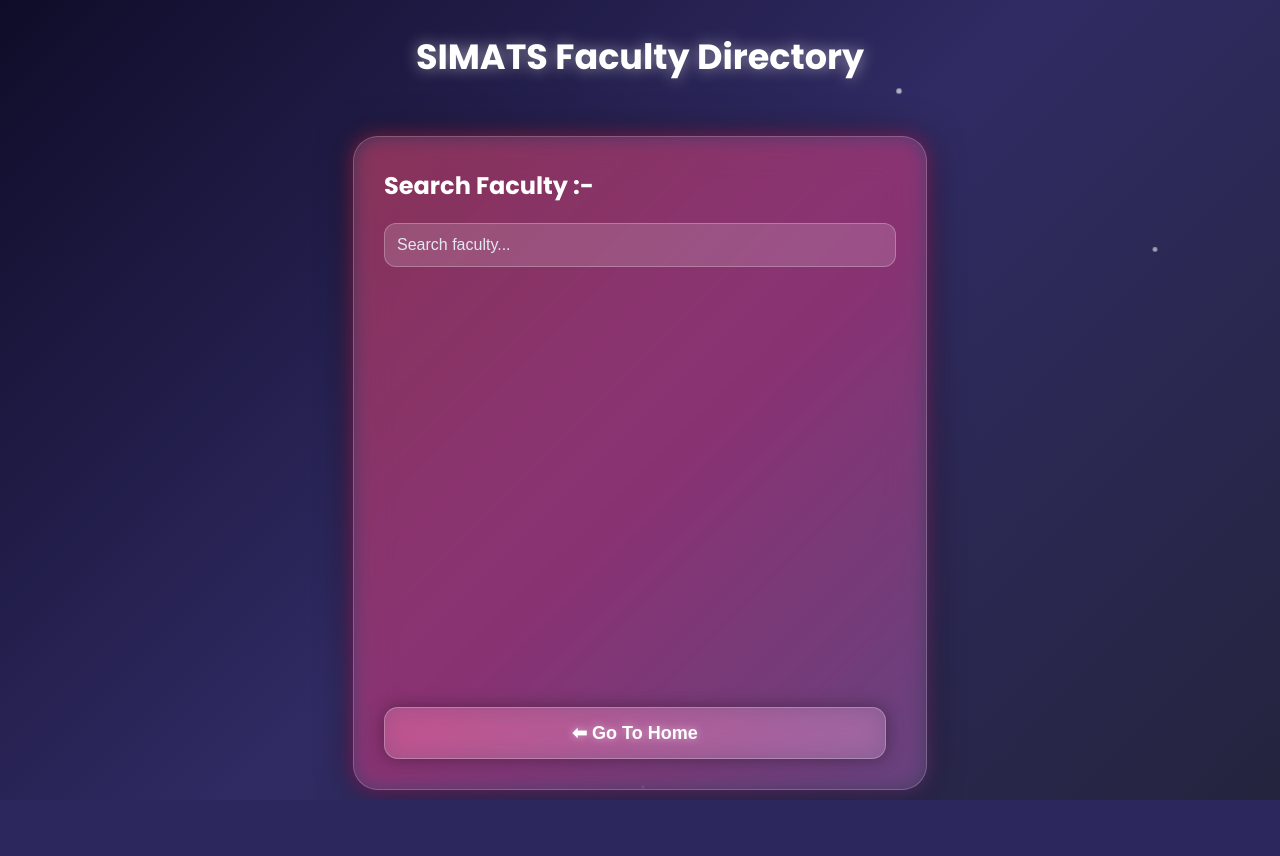
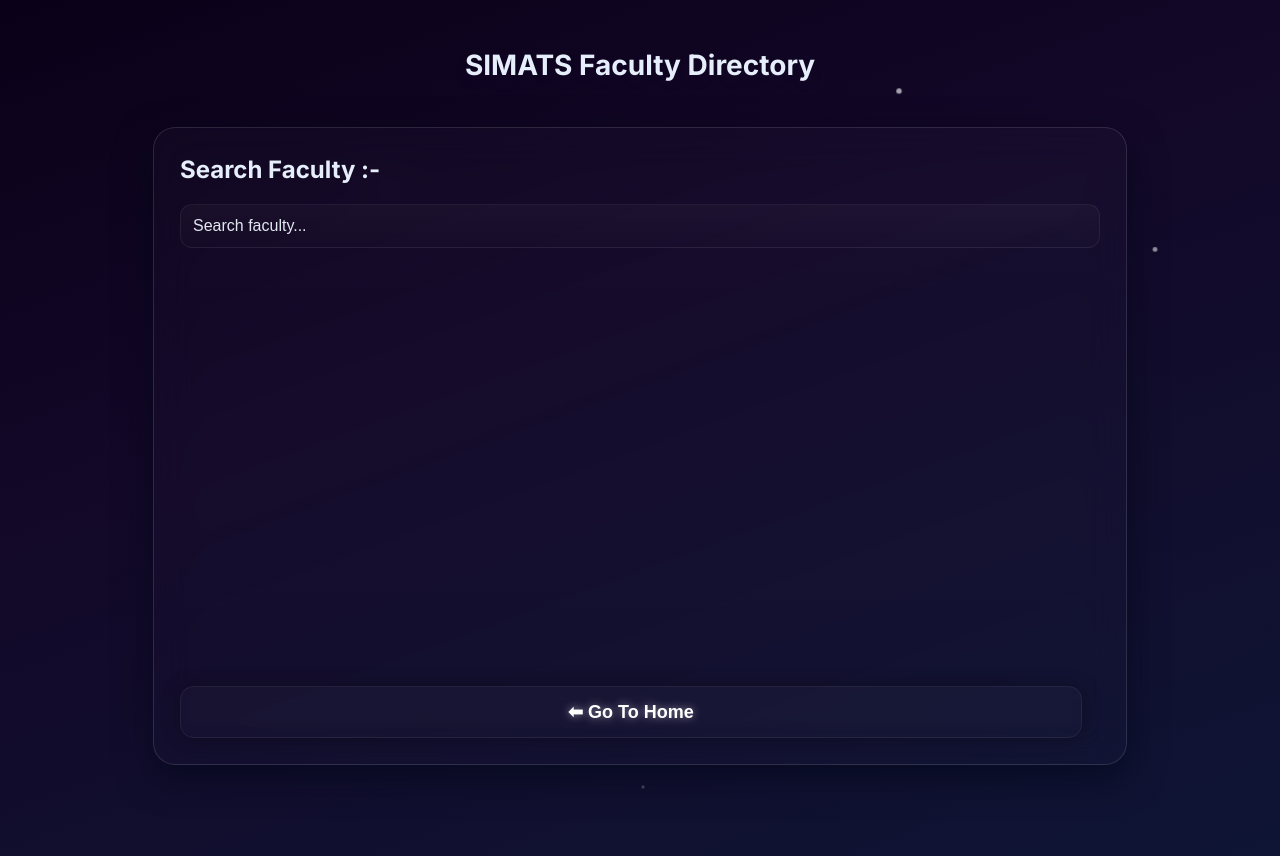
Before and after one commit to nagasai-chowdary-gituser/simats_web_portal, a Flask app: template templates/faculty.html in a window 1280 px wide. Before the commit the page ends 800 px from the top, so only its background shows below. Run offline with Flask 3, Linux system fonts and the light colour scheme; the template is opened without the code that fills it, so the values that code supplies are empty; a user stored in the database is signed in; data comes from the database, SQL or seed files in the repository.

Commit message:
UI: Apply Midnight Blur theme to faculty directory (style-only)

```diff
--- a/templates/faculty.html
+++ b/templates/faculty.html
@@ -31,20 +31,9 @@
 
 
 <style>
-    @import url('https://fonts.googleapis.com/css2?family=Poppins:wght@300;400;600;700;800&display=swap');
-
-    body {
-        margin: 0;
-        padding: 0;
-        background: linear-gradient(135deg,#0f0c29,#302b63,#24243e);
-        font-family: "Poppins", sans-serif;
-        height: 100vh;
-        overflow: hidden;
-        color: white;
-        display: flex;
-        flex-direction: column;
-        align-items: center;
-    }
+    @import url('https://fonts.googleapis.com/css2?family=Poppins:wght@300;400;600;700,800&family=Inter:wght@300;400;600;700&display=swap');
+    :root{ --bg-deep:#0a0118; --bg-mid:#130828; --bg-navy:#0f1535; --glass: rgba(255,255,255,0.08); --glass-border: rgba(255,255,255,0.12); --neon-purple:#a855f7; --neon-cyan:#06b6d4; --text-primary:#e6eefb; --text-muted: rgba(230,238,251,0.8); --radius-lg:22px }
+    body { margin:0; padding:0; background: linear-gradient(160deg,var(--bg-deep),var(--bg-mid) 40%,var(--bg-navy)); font-family: 'Inter','Poppins', sans-serif; min-height:100vh; overflow:auto; color:var(--text-primary); display:flex; flex-direction:column; align-items:center; padding:28px }
     /* 🌟 FLOATING STARS */
     .stars {
         position: fixed;
@@ -68,39 +57,18 @@
         to   { transform: translateY(-10vh) scale(1); opacity: 1; }
     }
 
-    .title {
-        font-size: 35px;
-        margin-top: 30px;
-        z-index: 2;
-        text-shadow: 0 0 15px rgba(255,255,255,0.5);
-    }
+    .title { font-size: 28px; margin-top: 20px; z-index:2; text-shadow: 0 6px 24px rgba(168,85,247,0.06); font-weight:800 }
 
     /* ⭐ MAIN BOX */
-    .faculty-box {
-        width: 39.9999%;
-        max-width: 900px;
-        background: rgba(255,255,255,0.10);
-        border-radius: 25px;
-        padding: 30px;
-        backdrop-filter: blur(20px);
-        border: 1px solid rgba(255,255,255,0.25);
-        box-shadow: 0 0 35px rgba(0,0,0,0.55);
-        position: relative;
-        z-index: 2;
-        margin-top: 30px;
-    }
+    .faculty-box { width: min(920px, calc(100% - 48px)); background: linear-gradient(180deg, rgba(255,255,255,0.02), rgba(255,255,255,0.01)); border-radius: var(--radius-lg); padding: 26px; backdrop-filter: blur(20px); border:1px solid var(--glass-border); box-shadow: 0 12px 36px rgba(2,6,23,0.6); position:relative; margin-top: 26px; z-index:2 }
 
     .faculty-box::before {
         content: "";
         position: absolute;
         inset: -2px;
-        border-radius: 25px;
-        background: linear-gradient(135deg,#ff512f,#dd2476,#1e90ff,#ff9a00);
-        background-size: 400% 400%;
-        animation: glow 7s ease infinite;
-        z-index: -1;
-        opacity: 0.45;
-        filter: blur(10px);
+        border-radius: var(--radius-lg);
+        background: linear-gradient(120deg,var(--neon-purple),var(--neon-violet),var(--neon-cyan));
+        background-size: 300% 300%; animation: glow 9s linear infinite; z-index:-1; opacity: 0.22; filter: blur(16px)
     }
 
     @keyframes glow {
@@ -113,16 +81,7 @@
     }
 
     /* SEARCH BOX */
-    #searchInput {
-        width: 100%;
-        padding: 12px;
-        margin-bottom: 20px;
-        border-radius: 12px;
-        border: 1px solid rgba(255,255,255,0.25);
-        background: rgba(255,255,255,0.15);
-        color: white;
-        font-size: 16px;
-    }
+    #searchInput { width: 100%; padding: 12px; margin-bottom: 18px; border-radius: 12px; border: 1px solid rgba(255,255,255,0.06); background: linear-gradient(180deg, rgba(255,255,255,0.03), rgba(255,255,255,0.01)); color:var(--text-primary); font-size:16px }
     #searchInput::placeholder {
         color: #e2e8f0;
     }
@@ -177,8 +113,8 @@
     cursor: pointer;
     color: #fff;
 
-    background: rgba(255,255,255,0.15);
-    border: 1px solid rgba(255,255,255,0.25);
+    background: linear-gradient(180deg, rgba(255,255,255,0.02), rgba(255,255,255,0.01));
+    border: 1px solid rgba(255,255,255,0.06);
     backdrop-filter: blur(12px);
 
     transition: 0.3s;
```
Also changed, not shown: other parts of templates/faculty.html (+6 -33 lines).
